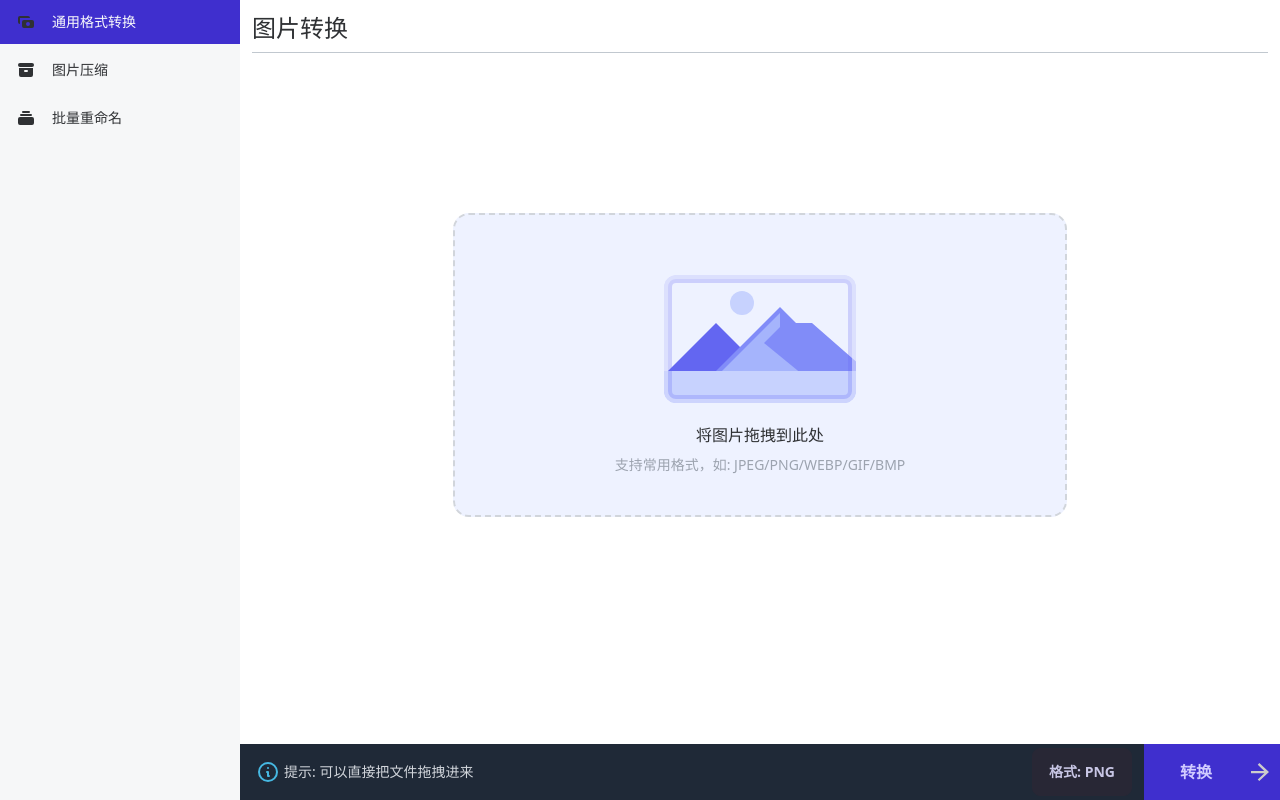
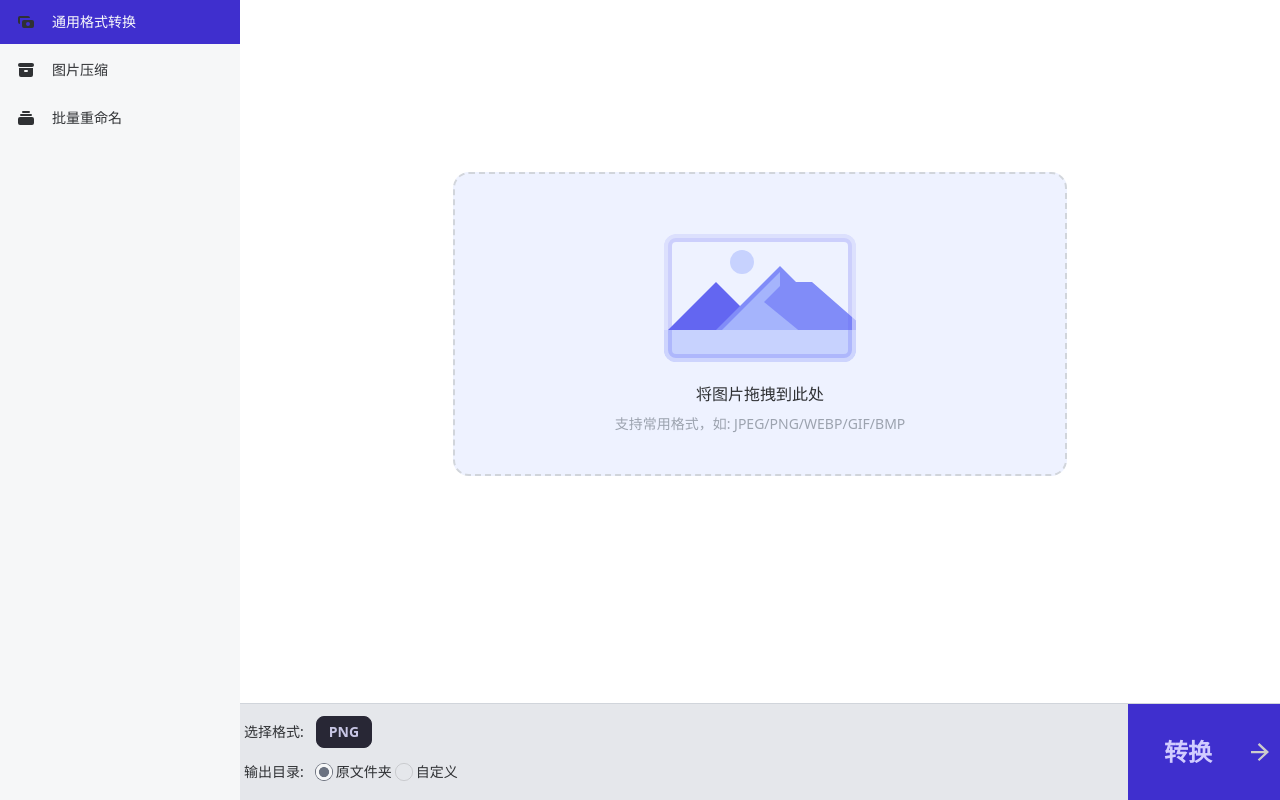
Before and after one commit to kingzcheung/SnapTune, a Vue app: page /convert in a window 1280 px wide. Built offline with nearby package versions, Linux system fonts and the light colour scheme.

Commit message:
update gui

```diff
--- a/src-tauri/tauri.conf.json
+++ b/src-tauri/tauri.conf.json
@@ -59,7 +59,7 @@
         "fullscreen": false,
         "height": 720,
         "resizable": true,
-        "title": "image2x",
+        "title": "",
         "width": 1000,
         "fileDropEnabled": true,
         "visible":true,
--- a/src/components/UploadEmpty.vue
+++ b/src/components/UploadEmpty.vue
@@ -15,7 +15,7 @@ const dragleaveHandle = ()=>{
 </script>
 <template>
     <div class="px-40 py-10 rounded-2xl border-2 border-gray-300 border-dashed text-center bg-indigo-50"
-        :class="{'bg-indigo-300 border-indigo-400 animate-pulse':inBox}"
+        :class="{'bg-indigo-200 border-indigo-200 animate-pulse':inBox}"
      @dragover="dragoverHandle" @dragleave="dragleaveHandle">
         <div class="p-5 text-center flex items-center justify-center">
             <svg xmlns="http://www.w3.org/2000/svg" width="192" height="128" fill="none" viewBox="0 0 192 128"><g clip-path="url(#clip0)"><rect width="192" height="128" fill="#EEF2FF" rx="12"/><circle cx="78" cy="28" r="12" fill="#C7D2FE"/><path fill="#6366F1" d="M52 48L84 80H100L140 112H-12L52 48Z"/><path fill="#818CF8" d="M116 32L132 48H148L212 104H44L116 32Z"/><path fill="#A5B4FC" d="M116 38V52L100 68L144 104H50L116 38Z"/><rect width="192" height="40" y="96" fill="#C7D2FE"/><rect width="184" height="120" x="4" y="4" stroke="#6366F1" stroke-opacity=".25" stroke-width="8" rx="8"/><rect width="188" height="124" x="2" y="2" stroke="#EEF2FF" stroke-opacity=".5" stroke-width="4" rx="10"/></g><defs><clipPath id="clip0"><rect width="192" height="128" fill="#fff" rx="12"/></clipPath></defs></svg>
--- a/src/views/Convert.vue
+++ b/src/views/Convert.vue
@@ -18,7 +18,10 @@
 import { onMounted, ref, watch } from "vue";
 import { listen } from "@tauri-apps/api/event";
 import { invoke } from "@tauri-apps/api/tauri";
-import { get_file_name,ext } from "../utils";
+import { get_file_name, ext } from "../utils";
+import { open } from '@tauri-apps/api/dialog';
+import { appDir } from '@tauri-apps/api/path';
+
 import {
   CheckCircleIcon,
   XCircleIcon,
@@ -37,27 +40,16 @@ const formats = ref([
 ]);
 const currentFormat = ref("PNG");
 
-const errors = ref({
-  msg: "",
-  error: false,
-});
+const output_dir = ref("");
+const is_custom_dir = ref(false)
 
 
 
 // 转换的加载动画状态
 const convertLoading = ref(false);
 
-watch(currentFormat, (newValue, oldValue) => {
-  if (newValue) {
-    errors.value.error = false;
-  }
-});
 
-watch(files, (newValue, oldValue) => {
-  if (newValue.length > 0) {
-    errors.value.error = false;
-  }
-});
+
 
 const selectFormat = (format) => {
   currentFormat.value = format;
@@ -65,18 +57,12 @@ const selectFormat = (format) => {
 
 const onClick = () => {
   if (files.value.length == 0) {
-    errors.value = {
-      error: true,
-      msg: "请选择转换文件",
-    };
+
     return;
   }
 
   if (!currentFormat.value) {
-    errors.value = {
-      error: true,
-      msg: "请选择转换格式",
-    };
+
     return;
   }
 
@@ -102,6 +88,21 @@ const onClick = () => {
   });
 };
 
+const chooseDir = async (event) => {
+  const selected = await open({
+    directory: true,
+    multiple: false,
+    defaultPath: await appDir(),
+  });
+  if (Array.isArray(selected)) {
+    // user selected multiple directories
+  } else if (selected === null) {
+    // user cancelled the selection
+  } else {
+    // user selected a single directory
+    output_dir.value = selected;
+  }
+}
 
 const deleteItem = (index) => {
   files.value.splice(index, 1);
@@ -124,33 +125,19 @@ onMounted(() => {
 
 <template>
   <div class="convert">
-    <h1 class="text-2xl mb-2">图片转换</h1>
-    <div class="h-px bg-base-300 dark:bg-gray-600 mb-2"></div>
+    <!-- <div class="h-px bg-base-100 dark:bg-gray-600 mb-2"></div> -->
     <div class="overflow-y-auto -m-3" v-if="files.length > 0">
-      <div
-        class="flex item-center p-3 align-middle"
-        :class="{ 'bg-base-100': i % 2 == 0 }"
-        v-for="(file, i) of files"
-        :key="file.file"
-      >
+      <div class="flex item-center p-3 align-middle" :class="{ 'bg-base-100': i % 2 == 0 }" v-for="(file, i) of files"
+        :key="file.file">
         <div class="truncate w-80 flex-1">{{ file.filename }}</div>
         <div class="px-2">{{ file.type }}</div>
         <div class="px-4 self-center">
-          <check-circle-icon
-            v-if="file.status == 1"
-            class="h-5 w-5 text-green-500"
-          ></check-circle-icon>
-          <x-circle-icon
-            v-if="file.status == -1"
-            class="h-5 w-5 text-red-500"
-          ></x-circle-icon>
-          <exclamation-circle-icon
-            v-if="file.status == 0"
-            class="h-5 w-5 text-gray-500"
-          ></exclamation-circle-icon>
+          <check-circle-icon v-if="file.status == 1" class="h-5 w-5 text-green-500"></check-circle-icon>
+          <x-circle-icon v-if="file.status == -1" class="h-5 w-5 text-red-500"></x-circle-icon>
+          <exclamation-circle-icon v-if="file.status == 0" class="h-5 w-5 text-gray-500"></exclamation-circle-icon>
         </div>
         <div class="ml-2">
-          <button class="btn btn-xs btn-outline" @click="deleteItem(i)">
+          <button class="btn btn-xs btn-link" @click="deleteItem(i)">
             删除
           </button>
         </div>
@@ -159,63 +146,29 @@ onMounted(() => {
     <div class="flex items-center justify-center mt-40" v-else>
       <upload-empty></upload-empty>
     </div>
-    <div
-      class="
+    <div class="
         absolute
         z-50
         left-0
         right-0
         bottom-0
-        bg-gray-800
+        bg-gray-200
         w-full
         flex
         items-stretch
-      "
-    >
-      <div class="flex-1 flex items-center">
-        <!-- <button class="btn btn-wide m-2">添加更多文件</button> -->
-        <div v-if="!errors.error" class="pl-4 flex items-center">
-          <svg
-            xmlns="http://www.w3.org/2000/svg"
-            fill="none"
-            viewBox="0 0 24 24"
-            class="stroke-info flex-shrink-0 w-6 h-6"
-          >
-            <path
-              stroke-linecap="round"
-              stroke-linejoin="round"
-              stroke-width="2"
-              d="M13 16h-1v-4h-1m1-4h.01M21 12a9 9 0 11-18 0 9 9 0 0118 0z"
-            ></path>
-          </svg>
-          <span class="text-gray-300 text-sm pl-1"
-            >提示: 可以直接把文件拖拽进来</span
-          >
-        </div>
-        <div v-if="errors.error" class="pl-4 flex items-center">
-          <svg
-            xmlns="http://www.w3.org/2000/svg"
-            class="stroke-current flex-shrink-0 h-6 w-6"
-            fill="#ff0000"
-            viewBox="0 0 24 24"
-          >
-            <path
-              stroke-linecap="round"
-              stroke-linejoin="round"
-              stroke-width="2"
-              d="M10 14l2-2m0 0l2-2m-2 2l-2-2m2 2l2 2m7-2a9 9 0 11-18 0 9 9 0 0118 0z"
-            />
-          </svg>
-          <span class="text-gray-300 pl-1">错误: {{ errors.msg }}</span>
-        </div>
-      </div>
-      <div class="flex items-center dropdown dropdown-left dropdown-end">
-        <label tabindex="0" class="btn m-1">{{
-          currentFormat ? `格式: ${currentFormat}` : "选择格式"
+        border-t
+        border-gray-300
+        border-solid
+      ">
+      <div class="flex-1 pl-1 text-sm my-2">
+        <div class="flex items-start justify-start">
+          <span class="my-2.5 mr-2">选择格式: </span>
+          <div class="">
+            <div class="flex items-center dropdown dropdown-right dropdown-end">
+              <label tabindex="0" class="btn btn-sm m-1">{{
+                  currentFormat ? `${currentFormat}` : "选择格式"
               }}</label>
-        <div
-          tabindex="0"
-          class="
+              <div tabindex="0" class="
             dropdown-content
             card card-compact
             w-96
@@ -223,62 +176,52 @@ onMounted(() => {
             shadow
             bg-black
             text-primary-content
-          "
-        >
+          ">
                 <div class="card-body">
                   <div class="grid grid-cols-3 gap-4">
-              <button
-                @click="selectFormat(format)"
-                v-for="format in formats"
-                :key="format"
-                class="btn text-md btn-sm"
-                :class="{ 'btn-active btn-accent': format === currentFormat }"
-              >
+                    <button @click="selectFormat(format)" v-for="format in formats" :key="format"
+                      class="btn text-md btn-sm" :class="{ 'btn-active btn-accent': format === currentFormat }">
                       {{ format }}
                     </button>
                   </div>
                 </div>
               </div>
             </div>
+          </div>
+        </div>
+        <div class="flex items-center justify-start">
+          <span class="my-2.5 mr-2">输出目录: </span>
+          <div class="flex-1 flex items-center">
+            <label class="cursor-pointer flex items-center" @click="is_custom_dir = false">
+              <input type="radio" name="radio-6" class="radio checked:bg-gray-500 scale-75" :checked="!is_custom_dir" />
+              <span class="label-text  justify-self-start">原文件夹</span>
+            </label>
+            <div class="flex flex-1">
+              <label class="cursor-pointer flex items-center" @click="is_custom_dir = true">
+                <input type="radio" name="radio-6" class="radio checked:bg-gray-500 scale-75"
+                  :checked="is_custom_dir" />
+                <span class="label-text mr-1">自定义</span>
+              </label>
+              <input v-if="is_custom_dir" type="text" placeholder="请输入目录" v-model="output_dir"
+                class="input input-bordered input-sm w-full max-w-xs mr-1 flex-1" />
+              <button v-if="is_custom_dir" class="btn btn-sm" @click="chooseDir">选择目录</button>
+            </div>
+          </div>
+        </div>
 
-      <div
-        class="flex items-center px-1 bg-primary ml-2 cursor-pointer"
-        @click="onClick"
-      >
-        <span class="text-primary-content font-bold px-8">转换</span>
-        <svg
-          v-if="convertLoading"
-          t="1656508933337"
-          class="icon animate-spin"
-          viewBox="0 0 1024 1024"
-          version="1.1"
-          xmlns="http://www.w3.org/2000/svg"
-          p-id="1306"
-          width="24"
-          height="24"
-        >
+      </div>
+      <div class="flex items-center px-1 bg-primary ml-2 cursor-pointer" @click="onClick">
+        <span class="text-primary-content font-bold px-8 text-2xl">转换</span>
+        <svg v-if="convertLoading" t="1656508933337" class="icon animate-spin" viewBox="0 0 1024 1024" version="1.1"
+          xmlns="http://www.w3.org/2000/svg" p-id="1306" width="24" height="24">
           <path
             d="M834.7648 736.3584a5.632 5.632 0 1 0 11.264 0 5.632 5.632 0 0 0-11.264 0z m-124.16 128.1024a11.1616 11.1616 0 1 0 22.3744 0 11.1616 11.1616 0 0 0-22.3744 0z m-167.3216 65.8944a16.7936 16.7936 0 1 0 33.6384 0 16.7936 16.7936 0 0 0-33.6384 0zM363.1616 921.6a22.3744 22.3744 0 1 0 44.7488 0 22.3744 22.3744 0 0 0-44.7488 0z m-159.744-82.0224a28.0064 28.0064 0 1 0 55.9616 0 28.0064 28.0064 0 0 0-56.0128 0zM92.672 700.16a33.6384 33.6384 0 1 0 67.2256 0 33.6384 33.6384 0 0 0-67.2256 0zM51.2 528.9984a39.168 39.168 0 1 0 78.336 0 39.168 39.168 0 0 0-78.336 0z m34.1504-170.0864a44.8 44.8 0 1 0 89.6 0 44.8 44.8 0 0 0-89.6 0zM187.904 221.7984a50.432 50.432 0 1 0 100.864 0 50.432 50.432 0 0 0-100.864 0zM338.432 143.36a55.9616 55.9616 0 1 0 111.9232 0 55.9616 55.9616 0 0 0-111.9744 0z m169.0112-4.9152a61.5936 61.5936 0 1 0 123.2384 0 61.5936 61.5936 0 0 0-123.2384 0z m154.7776 69.632a67.1744 67.1744 0 1 0 134.3488 0 67.1744 67.1744 0 0 0-134.3488 0z m110.0288 130.816a72.8064 72.8064 0 1 0 145.5616 0 72.8064 72.8064 0 0 0-145.5616 0z m43.7248 169.472a78.3872 78.3872 0 1 0 156.8256 0 78.3872 78.3872 0 0 0-156.8256 0z"
-            fill="#cccccc"
-            p-id="1307"
-          ></path>
+            fill="#cccccc" p-id="1307"></path>
         </svg>
-        <svg
-          v-else
-          t="1656476104531"
-          class="icon"
-          viewBox="0 0 1024 1024"
-          version="1.1"
-          xmlns="http://www.w3.org/2000/svg"
-          p-id="2198"
-          width="32"
-          height="18"
-        >
-          <path
-            d="M760.768 576L384 931.84 469.76 1024 1024 515.392 474.048 0 384 98.88 753.6 448H0v128h760.768z"
-            fill="#cccccc"
-            p-id="2199"
-          ></path>
+        <svg v-else t="1656476104531" class="icon" viewBox="0 0 1024 1024" version="1.1"
+          xmlns="http://www.w3.org/2000/svg" p-id="2198" width="32" height="18">
+          <path d="M760.768 576L384 931.84 469.76 1024 1024 515.392 474.048 0 384 98.88 753.6 448H0v128h760.768z"
+            fill="#cccccc" p-id="2199"></path>
         </svg>
       </div>
     </div>
```
Lines whose indentation alone changed are shown as unchanged.
